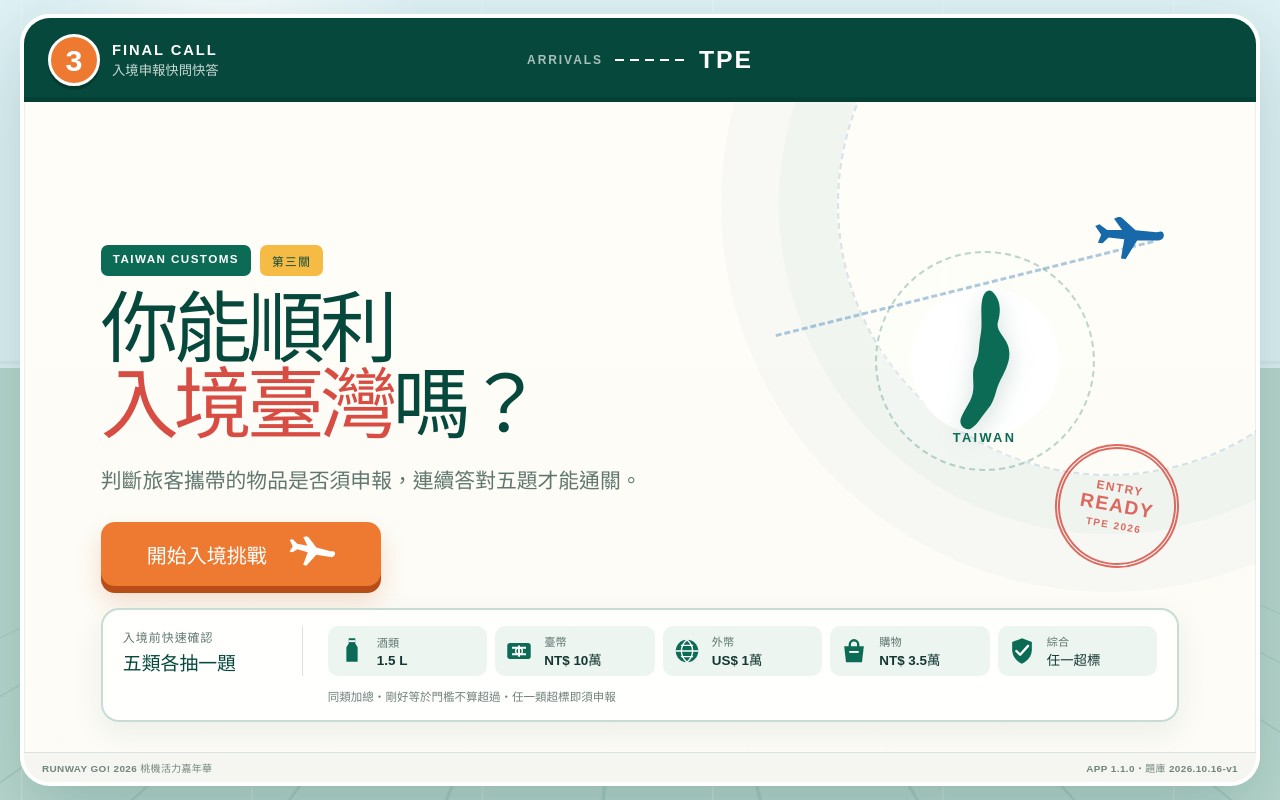
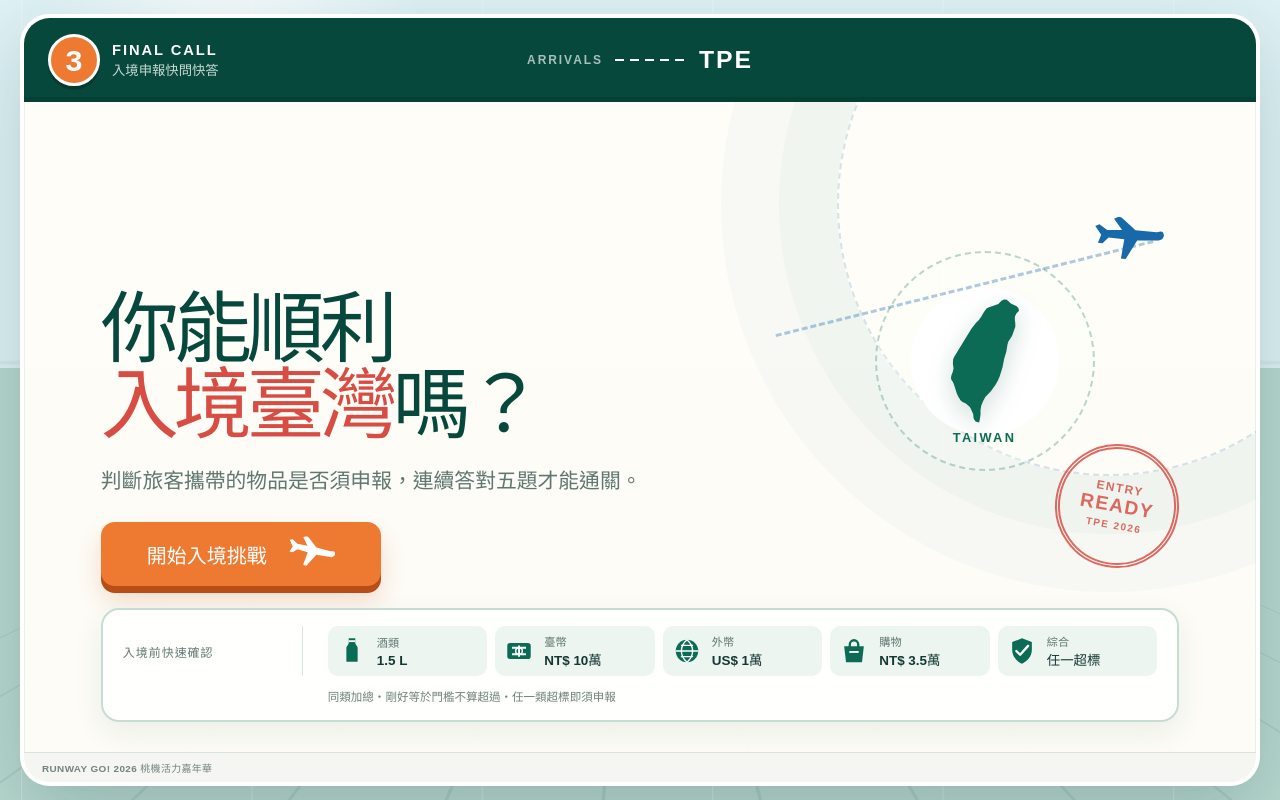
Before and after one commit to Benson0721/final_call, a React (Vite) app: page / in a window 1280 px wide. Built offline with nearby package versions, Linux system fonts and the light colour scheme.

Commit message:
feat: refine entry challenge visuals

```diff
--- a/public/sw.js
+++ b/public/sw.js
@@ -1,4 +1,4 @@
-const CACHE_NAME = "final-call-entry-v2";
+const CACHE_NAME = "final-call-entry-v3";
 const APP_SHELL = [
   "./",
   "./index.html",
--- a/src/App.tsx
+++ b/src/App.tsx
@@ -128,7 +128,6 @@ function BriefingCard() {
     <div className="briefing-card" aria-label="五大申報門檻">
       <div className="briefing-card__title">
         <span>入境前快速確認</span>
-        <strong>五類各抽一題</strong>
       </div>
       <div className="threshold-list">
         {ordered.map((category) => (
@@ -148,7 +147,6 @@ function ReadyScreen({ onStart }: { onStart: () => void }) {
   return (
     <section className="ready-screen screen">
       <div className="hero-copy">
-        <div className="eyebrow"><span>TAIWAN CUSTOMS</span><span>第三關</span></div>
         <h1>你能順利<br /><em>入境臺灣</em>嗎？</h1>
         <p>判斷旅客攜帶的物品是否須申報，連續答對五題才能通關。</p>
         <button className="start-button" onClick={onStart}>
@@ -256,8 +254,7 @@ function QuestionScreen({
 
       <article className="declaration-card">
         <div className="declaration-card__meta">
-          <span>ARRIVAL DECLARATION</span>
-          <b>QUESTION {String(state.questionIndex + 1).padStart(2, "0")}</b>
+          <span>ARRIVAL DECLARATION · QUESTION {String(state.questionIndex + 1).padStart(2, "0")}</span>
         </div>
         {gameConfig.showCategory && (
           <div className={`category-pill category-pill--${question.category}`}>
@@ -265,6 +262,7 @@ function QuestionScreen({
             <span>{categories[question.category].name}</span>
           </div>
         )}
+        <div className="question-content">
           <h1>{question.prompt}</h1>
 
           <div className="channel-choice" aria-label="請選擇是否須申報">
@@ -294,6 +292,7 @@ function QuestionScreen({
               {state.result === "correct" ? "下一題" : "重新開始"}<span>→</span>
             </button>
           )}
+        </div>
       </article>
     </section>
   );
@@ -403,7 +402,6 @@ export default function App() {
         )}
         <footer className="app-footer">
           <span>RUNWAY GO! 2026 桃機活力嘉年華</span>
-          <span>APP {gameConfig.appVersion}・題庫 {gameConfig.questionBankVersion}</span>
         </footer>
       </div>
       {state.showResetDialog && (
--- a/src/icons.tsx
+++ b/src/icons.tsx
@@ -2,8 +2,9 @@ import type { CategoryId } from "./questions";
 
 export function TaiwanMark({ className = "" }: { className?: string }) {
   return (
-    <svg className={className} viewBox="0 0 120 220" aria-hidden="true">
-      <path d="M71 4c13 12 14 29 9 46-4 14 10 22 15 36 8 22-5 41-13 58-6 13-7 29-17 40-8 9-17 26-27 31-9 4-19-6-15-16 6-16 18-27 19-45 1-13-3-27 3-39 7-14 5-28 8-43 4-20-1-39 3-57 2-8 8-16 15-11Z" fill="currentColor"/>
+    <svg className={className} viewBox="0 0 126 236" aria-hidden="true">
+      {/* Taiwan main-island outline, derived from Natural Earth 1:50m public-domain data. */}
+      <path d="M63.5 176.1L59.8 183L56.9 190.4L55.7 197.3L55.8 204.5L54.9 210.9L53.5 217.3L47.7 215.5L44.6 210.9L43.9 203.4L39.7 194.3L38.1 191.7L32.1 186.7L26.7 184.1L22.4 180.4L23 180.7L19.9 175.7L17.5 170.3L12.6 155.1L10.9 151.4L8.6 148.1L8 144.7L8.8 141L10.9 135.5L12.2 130L11.1 122.4L11.5 114.9L13.1 111.6L41 66L48.6 56.3L53.2 51.5L57.1 46.2L60.8 39.4L65.4 33.2L68.6 31.3L84.6 25.7L89.6 20.4L93.6 18.7L98.1 18.8L101.1 21.3L103.7 24.3L106.4 26L113.5 28.9L116.6 31.8L118 36.7L113.7 41.3L111.5 45.5L111.1 50.1L111.9 56.4L112 62.7L106.6 77.5L100.8 86.6L99.3 91.2L97.5 102.6L94.1 114L91.2 128.5L86.5 143.4L83.8 149.6L80.5 155.6L72.5 166.9Z" fill="currentColor"/>
     </svg>
   );
 }
--- a/src/styles.css
+++ b/src/styles.css
@@ -9,6 +9,7 @@
   --channel-green: #11885b;
   --channel-red: #d84d43;
   --arrival-blue: #1769aa;
+  --choice-blue: #1769aa;
   --signal-orange: #ee7a32;
   --paper: #fffdf7;
   --cream: #f3eee1;
@@ -120,9 +121,6 @@ button:focus-visible { outline: 4px solid #f9b942; outline-offset: 4px; }
 }
 
 .hero-copy { position: relative; z-index: 2; align-self: end; }
-.eyebrow { display: flex; gap: 9px; margin-bottom: 15px; }
-.eyebrow span { padding: 7px 12px; border-radius: 7px; color: white; background: var(--customs-green); font-size: .73rem; font-weight: 900; letter-spacing: .12em; }
-.eyebrow span:last-child { color: var(--customs-deep); background: #f6bb45; }
 .hero-copy h1 {
   margin: 0; color: var(--customs-deep); font-size: clamp(3rem, 6.1vw, 5.8rem);
   line-height: .98; letter-spacing: -.065em; font-weight: 950;
@@ -164,7 +162,6 @@ button:focus-visible { outline: 4px solid #f9b942; outline-offset: 4px; }
 }
 .briefing-card__title { display: grid; align-content: center; border-right: 1px solid #d8e5e0; }
 .briefing-card__title span { color: var(--muted); font-size: .75rem; font-weight: 800; letter-spacing: .08em; }
-.briefing-card__title strong { margin-top: 3px; color: var(--customs-deep); font-size: 1.18rem; }
 .threshold-list { display: grid; grid-template-columns: repeat(5, minmax(0,1fr)); gap: 8px; }
 .threshold-item { min-width: 0; display: grid; grid-template-columns: 32px 1fr; align-items: center; gap: 0 8px; padding: 7px 9px; border-radius: 10px; background: #edf5f1; }
 .threshold-item svg { grid-row: 1 / 3; width: 30px; height: 30px; color: var(--customs-green); }
@@ -195,17 +192,18 @@ button:focus-visible { outline: 4px solid #f9b942; outline-offset: 4px; }
 
 .declaration-card { position: relative; min-height: 0; display: flex; flex-direction: column; justify-content: center; padding: clamp(22px,3.5vw,40px); border: 2px solid #ccdcd5; border-radius: 22px; background: var(--paper); box-shadow: 0 15px 34px rgba(14,76,62,.11); overflow: hidden; }
 .declaration-card::before { content: ""; position: absolute; left: 0; top: 0; bottom: 0; width: 11px; background: repeating-linear-gradient(180deg,var(--channel-red) 0 24px,white 24px 34px,var(--customs-green) 34px 58px,white 58px 68px); }
-.declaration-card__meta { position: absolute; top: 17px; left: 28px; right: 22px; display: flex; justify-content: space-between; color: #8a9994; font-size: .66rem; font-weight: 900; letter-spacing: .13em; }
-.category-pill { align-self: center; display: flex; align-items: center; gap: 10px; margin: 6px 0 18px; padding: 7px 14px 7px 8px; border: 1px solid #bcd4ca; border-radius: 999px; color: var(--customs-deep); background: #edf6f1; }
+.declaration-card__meta { position: absolute; top: 17px; left: 28px; color: #8a9994; font-size: .66rem; font-weight: 900; letter-spacing: .13em; }
+.category-pill { position: absolute; top: 14px; right: 20px; display: flex; align-items: center; gap: 10px; margin: 0; padding: 7px 14px 7px 8px; border: 1px solid #bcd4ca; border-radius: 999px; color: var(--customs-deep); background: #edf6f1; }
 .category-pill svg { width: 30px; height: 30px; color: var(--customs-green); }.category-pill span { font-size: .84rem; font-weight: 900; }
+.question-content { width: 100%; transform: translateY(-14px); }
 .declaration-card h1 { max-width: 960px; min-height: 2.6em; margin: 0 auto clamp(20px,3vw,30px); display: grid; place-items: center; color: var(--ink); font-size: clamp(1.65rem,3.4vw,2.85rem); line-height: 1.3; letter-spacing: -.025em; text-align: center; }
 .channel-choice { width: min(850px,100%); margin: 0 auto; display: grid; grid-template-columns: repeat(2,minmax(0,1fr)); gap: clamp(18px,3vw,30px); }
 .choice-button { position: relative; min-height: 112px; padding: 18px 24px; display: grid; grid-template-columns: 66px 1fr; align-items: center; gap: 14px; border: 3px solid; border-radius: 17px; background: white; cursor: pointer; text-align: left; transition: transform 140ms ease, box-shadow 140ms ease, filter 140ms ease; }
-.choice-button { color: var(--customs-deep); border-color: #88aea1; box-shadow: 0 7px 0 #4a7769; }
+.choice-button { color: var(--choice-blue); border-color: #74a9d2; box-shadow: 0 7px 0 #125487; }
 .choice-button:not(:disabled):hover { transform: translateY(-3px); filter: saturate(1.12); }.choice-button:not(:disabled):active { transform: translateY(4px); box-shadow: 0 3px 0 currentColor; }
 .choice-button:disabled { cursor: default; opacity: .38; }
 .choice-button.is-correct { opacity: 1; color: #08744f; border-color: #55b987; background: #effbf4; box-shadow: 0 7px 0 #2f946a; }.choice-button.is-wrong { opacity: 1; color: #ad3932; border-color: #e4756d; background: #fff1f0; box-shadow: 0 7px 0 #c95048; }
-.choice-button__sign { width: 62px; height: 62px; display: grid; place-items: center; border-radius: 50%; color: white; background: var(--customs-green); font-size: 1.8rem; font-weight: 950; }.choice-button.is-correct .choice-button__sign { background: #08744f; }.choice-button.is-wrong .choice-button__sign { background: #ad3932; }
+.choice-button__sign { width: 62px; height: 62px; display: grid; place-items: center; border-radius: 50%; color: white; background: var(--choice-blue); font-size: 1.8rem; font-weight: 950; }.choice-button.is-correct .choice-button__sign { background: #08744f; }.choice-button.is-wrong .choice-button__sign { background: #ad3932; }
 .choice-button > span:nth-child(2) { display: grid; gap: 3px; }.choice-button strong { font-size: clamp(1.35rem,2.5vw,2rem); }
 .choice-result { position: absolute; right: 12px; top: 9px; font-size: .72rem; }
 .feedback { width: min(950px,100%); min-height: 68px; margin: 22px auto 0; padding: 11px 18px; display: flex; align-items: center; gap: 13px; border: 2px solid; border-radius: 14px; animation: feedback-in .2s both; }
@@ -223,7 +221,7 @@ button:focus-visible { outline: 4px solid #f9b942; outline-offset: 4px; }
 .clearance-stamp svg { width: 56px; height: 76px; }.clearance-stamp span { font-size: 1rem; font-weight: 900; letter-spacing: .18em; }.clearance-stamp strong { font-size: clamp(2rem,4vw,3.5rem); line-height: 1; }.clearance-stamp small { margin-top: 9px; font-size: .7rem; font-weight: 900; letter-spacing: .15em; }
 .success-copy { position: relative; z-index: 2; text-align: center; }.success-copy > span { color: var(--customs-green); font-weight: 900; letter-spacing: .12em; }.success-copy h1 { margin: 13px 0 20px; color: var(--customs-deep); font-size: clamp(3rem,6.5vw,6rem); line-height: .97; letter-spacing: -.06em; }.five-clears { display: flex; justify-content: center; gap: 9px; margin-bottom: 28px; }.five-clears i { position: relative; width: 50px; height: 50px; display: grid; place-items: center; border-radius: 50%; color: white; background: var(--customs-green); box-shadow: 0 4px 0 #06493c; font-style: normal; font-weight: 950; }.five-clears svg { position: absolute; width: 28px; height: 28px; opacity: .22; }.next-player-button { min-width: 280px; padding: 13px 26px; display: inline-flex; align-items: center; justify-content: center; gap: 24px; font-size: 1.22rem; }
 
-.app-footer { min-height: 30px; display: flex; justify-content: space-between; align-items: center; padding: 5px 18px; color: #71847d; border-top: 1px solid #d9e2de; background: #f5f6f2; font-size: .62rem; font-weight: 800; letter-spacing: .04em; }
+.app-footer { min-height: 30px; display: flex; align-items: center; padding: 5px 18px; color: #71847d; border-top: 1px solid #d9e2de; background: #f5f6f2; font-size: .62rem; font-weight: 800; letter-spacing: .04em; }
 .dialog-backdrop { position: fixed; z-index: 20; inset: 0; display: grid; place-items: center; padding: 24px; background: rgba(4,39,32,.64); backdrop-filter: blur(7px); }
 .dialog { width: min(470px,100%); padding: 32px; border: 4px solid white; border-radius: 22px; background: var(--paper); box-shadow: 0 24px 70px rgba(0,0,0,.35); text-align: center; }.dialog__symbol { width: 52px; height: 52px; margin: 0 auto 13px; display: grid; place-items: center; border-radius: 50%; color: white; background: var(--signal-orange); font-size: 1.8rem; font-weight: 950; }.dialog h2 { margin: 0; font-size: 1.55rem; }.dialog p { margin: 10px 0 24px; color: var(--muted); line-height: 1.6; }.dialog__actions { display: grid; grid-template-columns: repeat(2,1fr); gap: 12px; }.dialog__actions button { min-height: 52px; border-radius: 12px; cursor: pointer; font-weight: 900; }.dialog-cancel { color: var(--customs-deep); border: 2px solid #b5cec4; background: #edf5f1; }.dialog-confirm { color: white; border: 2px solid var(--channel-red); background: var(--channel-red); }
 .fatal-error { min-height: 100vh; padding: 40px; color: #771f1b; background: #fff1ef; }
@@ -246,7 +244,7 @@ button:focus-visible { outline: 4px solid #f9b942; outline-offset: 4px; }
 
 @media (orientation: portrait) and (max-width: 760px) {
   .app-window { height: auto; min-height: calc(100vh - 14px); }.app-header { grid-template-columns: 1fr auto; }.header-spacer { display: none; }
-  .ready-screen { grid-template-columns: 1fr; grid-template-rows: auto auto; text-align: center; }.eyebrow { justify-content: center; }.hero-copy { align-self: center; }.hero-visual { display: none; }.briefing-card { grid-column: 1; grid-template-columns: 1fr; }.briefing-card__title { border-right: 0; }.threshold-list { grid-template-columns: repeat(5,1fr); }.briefing-card > p { grid-column: 1; }
+  .ready-screen { grid-template-columns: 1fr; grid-template-rows: auto auto; text-align: center; }.hero-copy { align-self: center; }.hero-visual { display: none; }.briefing-card { grid-column: 1; grid-template-columns: 1fr; }.briefing-card__title { border-right: 0; }.threshold-list { grid-template-columns: repeat(5,1fr); }.briefing-card > p { grid-column: 1; }
   .quiz-status { grid-template-columns: 1fr; gap: 6px; }.streak-copy { text-align: center; }.progress-track { display: none; }.declaration-card { justify-content: flex-start; overflow-y: auto; }.channel-choice { grid-template-columns: 1fr; }.choice-button { min-height: 88px; }.feedback p { font-size: .72rem; }
   .success-screen { grid-template-columns: 1fr; gap: 25px; text-align: center; }.clearance-stamp { width: 190px; }.success-copy h1 { font-size: 3.8rem; }
 }
```
Lines whose indentation alone changed are shown as unchanged.
